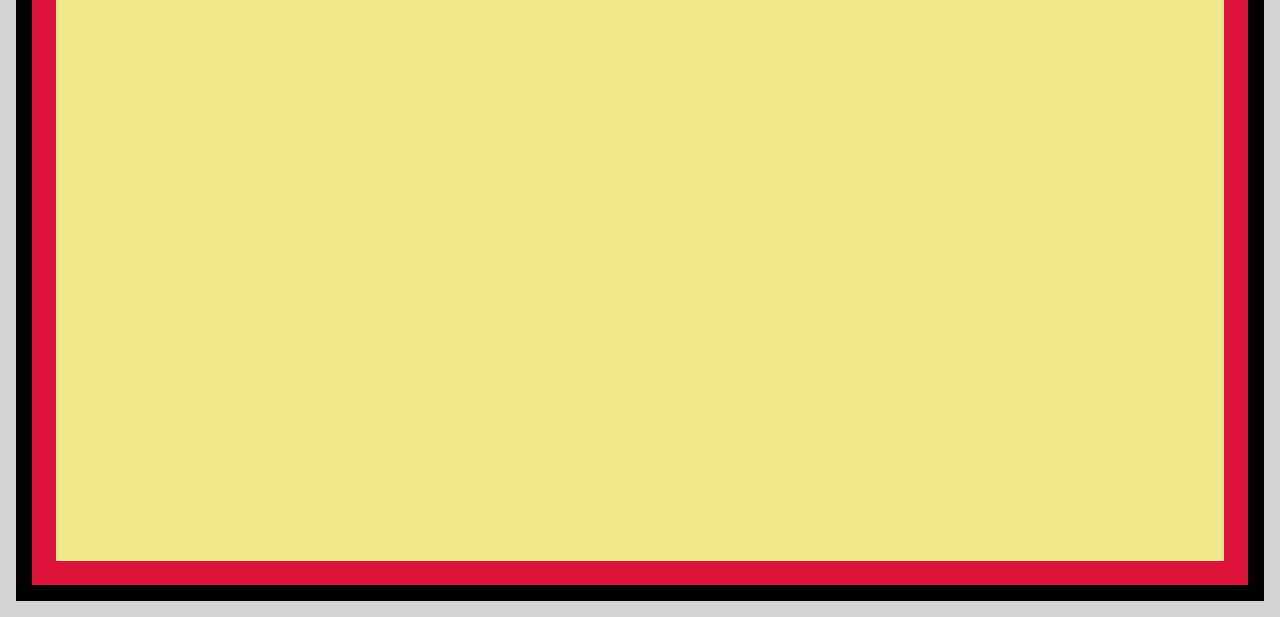
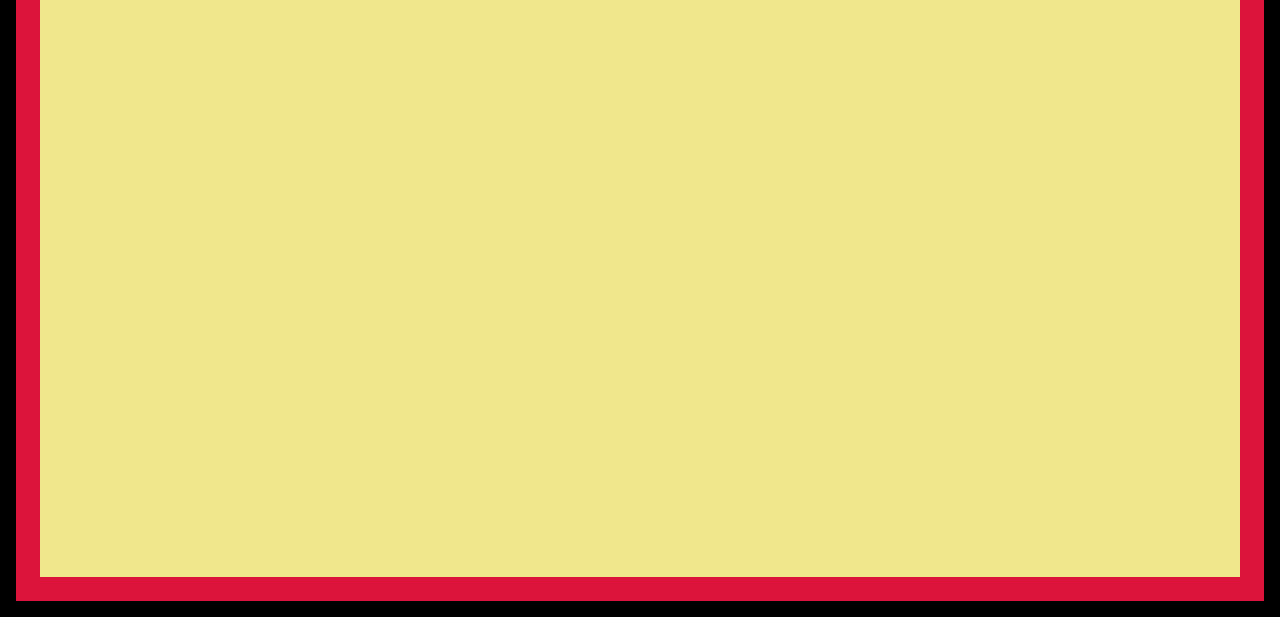
Before and after one commit to techupth/css-directions-and-box-model-fsd6_train_natsu_charlie, a website: page ex-2/index.html in a window 1280 px wide. Shown: the part 183-800 px from the top of the page. Drawn offline with Linux system fonts and the light colour scheme.

Commit message:
ex-2 should be fail

```diff
--- a/ex-2/style.css
+++ b/ex-2/style.css
@@ -5,7 +5,7 @@
 }
 
 .box-out {
-    border: 16px solid lightgray;
+    /* border: 16px solid lightgray; */
     background-color: black;
     padding: 16px;
     height: 100vh;
```
